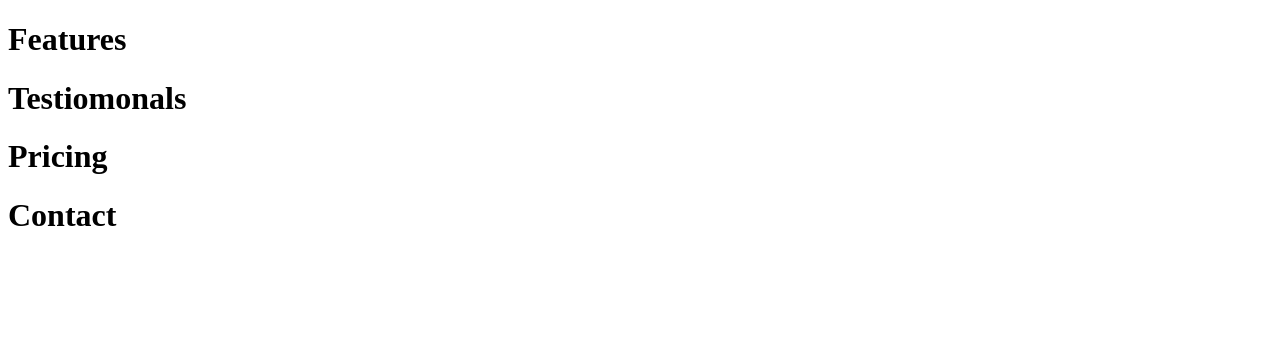
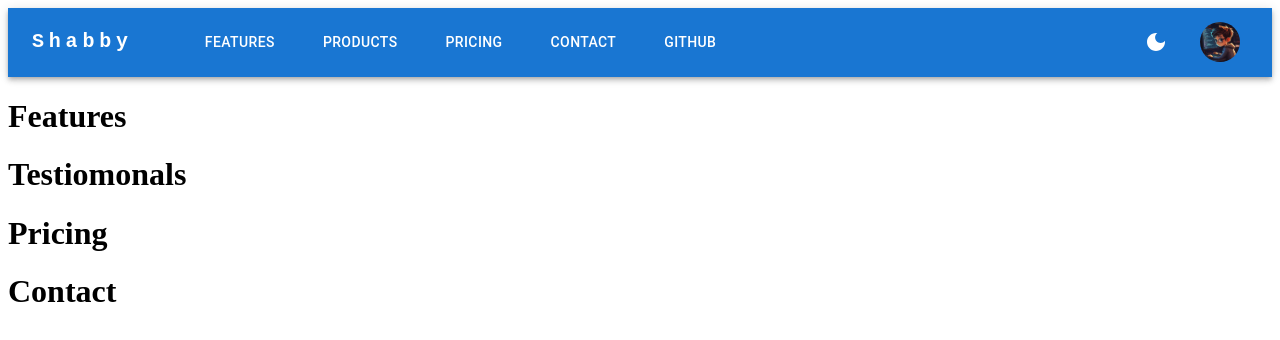
Before and after one commit to Shoaib-Khan90/Landing-Page-Form-React, a React (Vite) app in the folder Landing-Page/: page / in a window 1280 px wide. Shown: the top 340 px of the page. Built offline with nearby package versions, Linux system fonts and the light colour scheme.

Commit message:
updated changes

```diff
--- a/Landing-Page/package.json
+++ b/Landing-Page/package.json
@@ -10,6 +10,10 @@
     "preview": "vite preview"
   },
   "dependencies": {
+    "@emotion/react": "^11.14.0",
+    "@emotion/styled": "^11.14.1",
+    "@mui/icons-material": "^9.0.0",
+    "@mui/material": "^9.0.0",
     "react": "^19.2.5",
     "react-dom": "^19.2.5"
   },
--- a/Landing-Page/src/App.jsx
+++ b/Landing-Page/src/App.jsx
@@ -6,12 +6,14 @@ import Features from './components/Features'
 import Testimonals from './components/Testimonals'
 import Pricing from './components/Pricing'
 import Contact from './components/Contact'
+import Navbar from './components/Navbar'
 
 
 function App() {
 
   return (
     <>
+    <Navbar/>
      <Features />
      <Testimonals />
      <Pricing />
--- a/Landing-Page/src/components/Contact.jsx
+++ b/Landing-Page/src/components/Contact.jsx
@@ -2,7 +2,7 @@ import React from 'react'
 
 const Contact = () => {
   return (
-    <div>
+    <div id='contact'>
       <h1>Contact</h1>
     </div>
   )
--- a/Landing-Page/src/components/Features.jsx
+++ b/Landing-Page/src/components/Features.jsx
@@ -3,7 +3,7 @@ import React from 'react'
 const Features = () => {
   return (
     <div>
-        <h1>Features</h1>
+      <h1>Features</h1>
     </div>
   )
 }
--- /dev/null
+++ b/Landing-Page/src/components/Navbar.jsx
@@ -0,0 +1,165 @@
+import * as React from "react";
+import AppBar from "@mui/material/AppBar";
+import Box from "@mui/material/Box";
+import Toolbar from "@mui/material/Toolbar";
+import IconButton from "@mui/material/IconButton";
+import Typography from "@mui/material/Typography";
+import Menu from "@mui/material/Menu";
+import MenuIcon from "@mui/icons-material/Menu";
+import Container from "@mui/material/Container";
+import Avatar from "@mui/material/Avatar";
+import Button from "@mui/material/Button";
+import Tooltip from "@mui/material/Tooltip";
+import MenuItem from "@mui/material/MenuItem";
+
+import LightModeIcon from "@mui/icons-material/LightMode";
+import DarkModeIcon from "@mui/icons-material/DarkMode";
+
+const pages = ["Features", "Products", "Pricing", "Contact" , "Github"];
+const settings = ["Profile", "Account", "Dashboard", "Logout"];
+
+function Navbar() {
+  const [anchorElNav, setAnchorElNav] = React.useState(null);
+  const [anchorElUser, setAnchorElUser] = React.useState(null);
+  const [darkMode, setDarkMode] = React.useState(false);
+
+  const handleOpenNavMenu = (event) => {
+    setAnchorElNav(event.currentTarget);
+  };
+
+  const handleOpenUserMenu = (event) => {
+    setAnchorElUser(event.currentTarget);
+  };
+
+  const handleCloseNavMenu = () => {
+    setAnchorElNav(null);
+  };
+
+  const handleCloseUserMenu = () => {
+    setAnchorElUser(null);
+  };
+
+  const toggleTheme = () => {
+    setDarkMode(!darkMode);
+
+    if (!darkMode) {
+      document.body.style.backgroundColor = "#121212";
+      document.body.style.color = "white";
+    } else {
+      document.body.style.backgroundColor = "white";
+      document.body.style.color = "black";
+    }
+  };
+
+  return (
+    <AppBar
+      position="static"
+      sx={{
+        backgroundColor: darkMode ? "#1e1e1e" : "#1976d2",
+        transition: "0.4s",
+      }}
+    >
+      <Container maxWidth="xl">
+        <Toolbar disableGutters>
+          {/* Logo Name */}
+          <Typography
+            variant="h6"
+            noWrap
+            component="a"
+            href="#"
+            sx={{
+              mr: 4,
+              display: { xs: "none", md: "flex" },
+              fontFamily: "monospace",
+              fontWeight: 700,
+              letterSpacing: ".3rem",
+              color: "inherit",
+              textDecoration: "none",
+            }}
+          >
+            Shabby
+          </Typography>
+
+          {/* Mobile Menu */}
+          <Box sx={{ flexGrow: 1, display: { xs: "flex", md: "none" } }}>
+            <IconButton color="inherit" onClick={handleOpenNavMenu}>
+              <MenuIcon />
+            </IconButton>
+
+            <Menu
+              anchorEl={anchorElNav}
+              open={Boolean(anchorElNav)}
+              onClose={handleCloseNavMenu}
+            >
+              {pages.map((page) => (
+                <MenuItem key={page}>
+                  <Typography>{page}</Typography>
+                </MenuItem>
+              ))}
+            </Menu>
+          </Box>
+
+
+          {/* Nav Links */}
+         <Box sx={{ flexGrow: 1, display: { xs: "none", md: "flex" } }}>
+  {pages.map((page) => (
+    <Button
+      key={page}
+      href={
+        page === "Github"
+          ? "https://github.com/Shoaib-Khan90/Landing-Page-Form-React"
+          : `#${page.toLowerCase()}`
+      }
+      target={page === "Github" ? "_blank" : "_self"}
+      rel={page === "Github" ? "noopener noreferrer" : ""}
+      sx={{
+        my: 2,
+        color: "white",
+        ml: 4,
+      }}
+    >
+      {page}
+    </Button>
+  ))}
+</Box>
+
+          {/* Right Side Theme + Avatar */}
+          <Box
+            sx={{
+              display: "flex",
+              alignItems: "center",
+              gap: 2,
+            }}
+          >
+            {/* Theme Toggle */}
+            <IconButton onClick={toggleTheme} color="inherit">
+              {darkMode ? <LightModeIcon /> : <DarkModeIcon />}
+            </IconButton>
+
+            {/* Avatar */}
+            <Tooltip title="Open settings">
+              <IconButton onClick={handleOpenUserMenu}>
+                <Avatar alt="User" src="./Images/image.avif" />
+              </IconButton>
+            </Tooltip>
+
+            {/* User Menu */}
+            <Menu
+              anchorEl={anchorElUser}
+              open={Boolean(anchorElUser)}
+              onClose={handleCloseUserMenu}
+            >
+              {settings.map((setting) => (
+                <MenuItem key={setting}>
+                  <Typography>{setting}</Typography>
+                </MenuItem>
+              ))}
+            </Menu>
+          </Box>
+        </Toolbar>
+      </Container>
+    </AppBar>
+  );
+}
+
+export default Navbar;
```
Also changed, not shown: Landing-Page/Images/image.avif (added), Landing-Page/src/components/Lighting.jsx (added), 1 other file (tests, documents, lock files or other folders).
